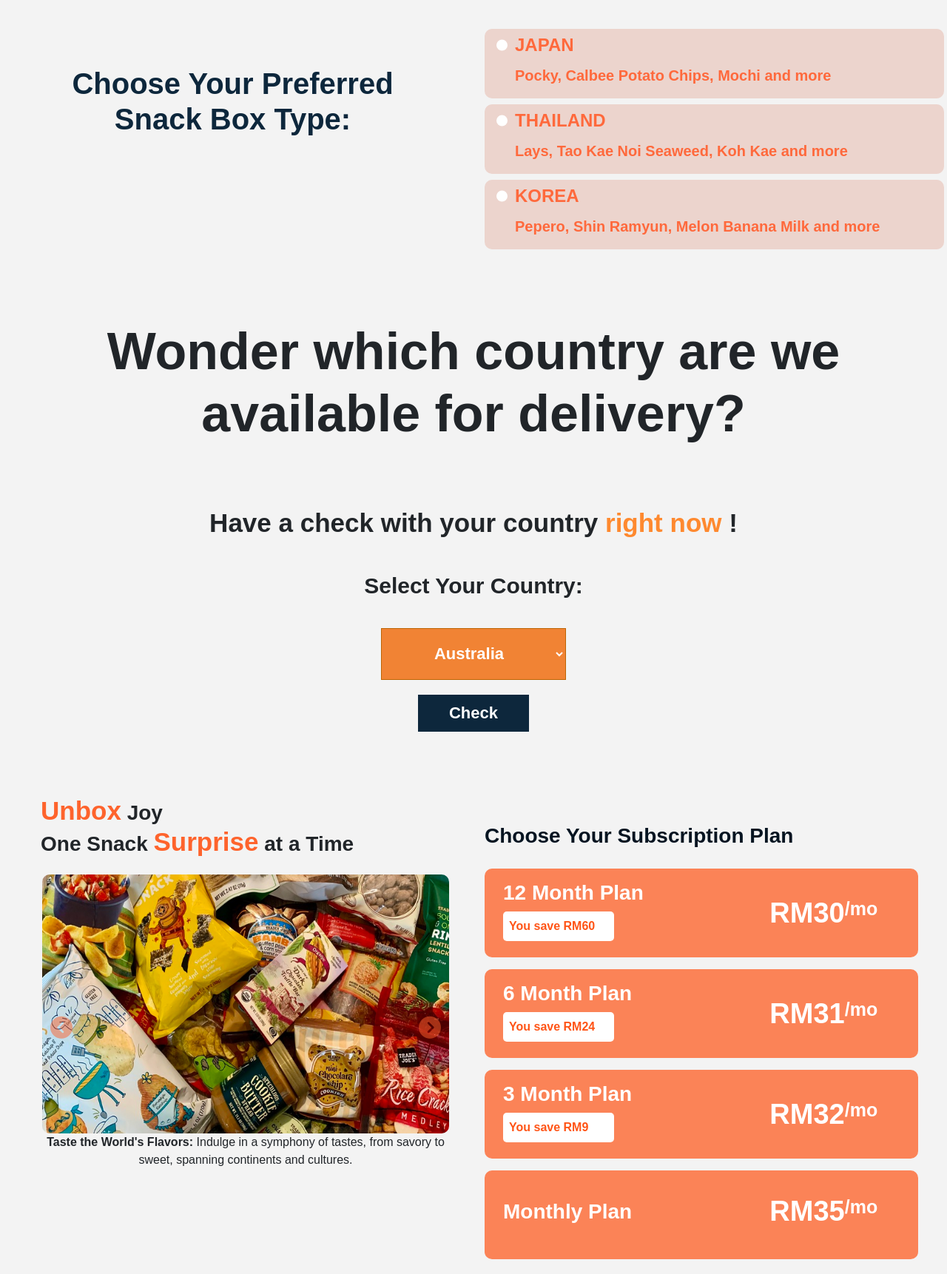
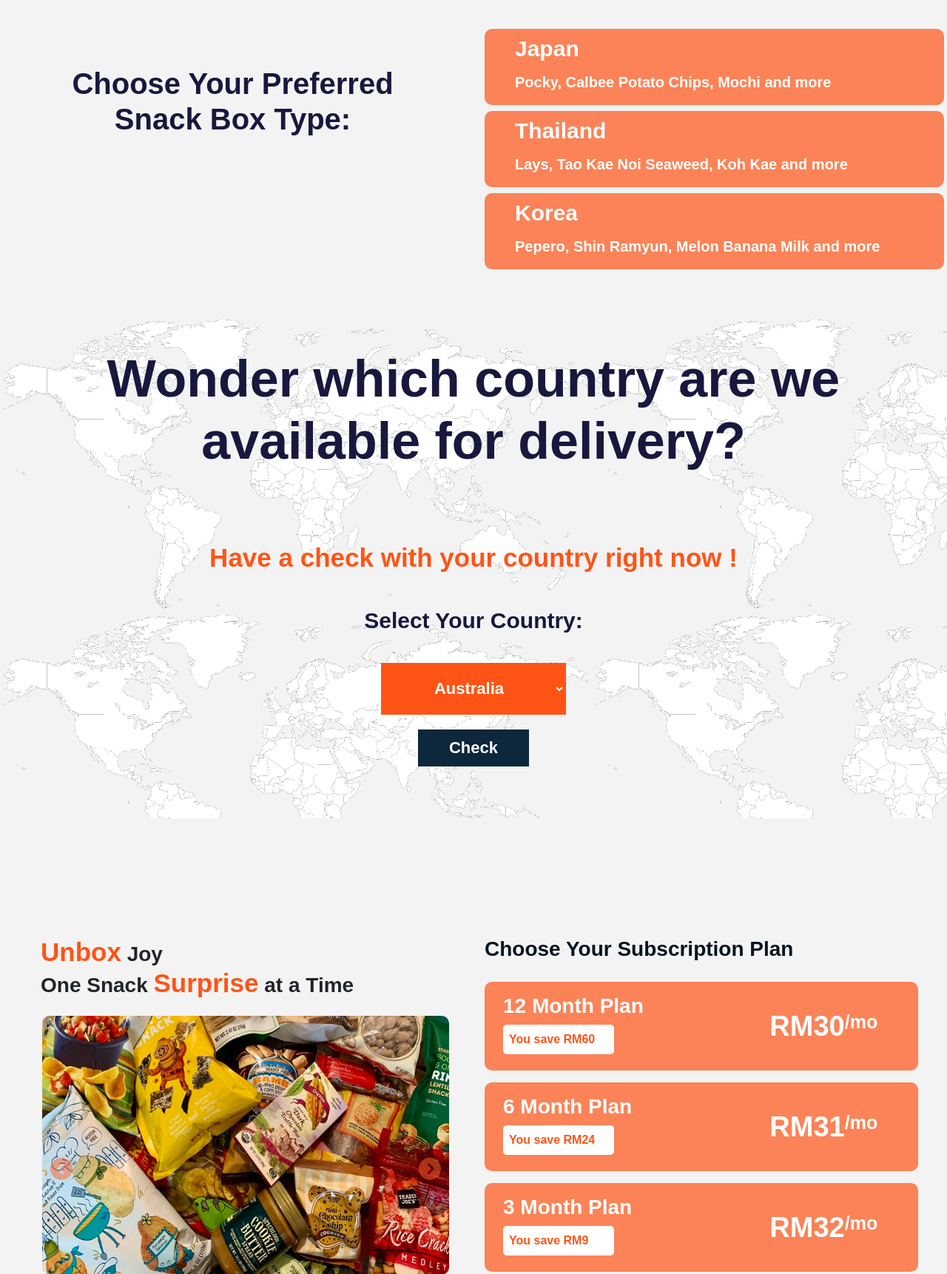
Before and after one commit to junhubdotcom/webpro2024, a PHP site: page /subscription.html in a window 1280 px wide. Shown: the part 338-2060 px from the top of the page at 74% size. Run offline with PHP 8.4, Linux system fonts and the light colour scheme; some libraries are stand-ins or nearby versions.

Commit message:
yj commit

```diff
--- a/css/subscription.css
+++ b/css/subscription.css
@@ -13,7 +13,7 @@ body {
 }
 
 .navbar {
-    background:#fe632c;
+    background: #18183e;
     position: fixed;
     top: 0;
     left: 0;
@@ -40,7 +40,7 @@ body {
 }
 
 .navbar-brand:hover {
-    color: black;
+    color: #18183e;
     transition: 0.3s;
 }
 
@@ -59,6 +59,9 @@ body {
     justify-content: flex-end;
 }
 
+.footer {
+    background: #18183e
+}
 
 
 
@@ -111,7 +114,7 @@ body {
 }
 
 .choose-country-box h1 {
-    color: #0d273c;
+    color: #18183e;
     font-size: 50Fpx;
     font-weight: 800;
     text-align: center;
@@ -119,47 +122,18 @@ body {
 }
 
 .sub-country-list {
-    max-width: 700px; /* Adjust the max-width to reduce the container size */
+    max-width: 650px; /* Adjust the max-width to reduce the container size */
     margin: 0 auto; /* Center the container */
     display: flex;
     align-items: center;
-    background-color: #ecd4cd;
+    background-color: rgba(255, 84, 22, 0.70);
     border-radius: 10px;
+    cursor: pointer;
+    transition: background-color 0.3s;
 }
 
-.sub-country-list input[type="radio"] {
-    display: none;
-}
-
-.sub-country-list input[type="radio"] + label {
-    position: relative;
-    padding-left: 25px;
-    cursor: pointer;
-    font-size: 1.5rem; /* Adjust the font size of the title */
-}
-
-.sub-country-list input[type="radio"] + label::before {
-    content: "";
-    position: absolute;
-    left: 0;
-    top: 50%;
-    transform: translateY(-50%);
-    width: 15px;
-    height: 15px;
-    border-radius: 50%;
-    background: #ffffff;
-}
-
-.sub-country-list input[type="radio"]:checked + label::after {
-    content: "";
-    position: absolute;
-    left: 2px;
-    top: 50%;
-    transform: translateY(-50%);
-    width: 10px;
-    height: 10px;
-    border-radius: 50%;
-    background: #ff693c;;
+.sub-country-list.selected {
+    background-color: rgb(255, 84, 22) ; /* Different color for selected state */
 }
 
 .sub-country-list .sub-country-content {
@@ -170,16 +144,21 @@ body {
 
 .sub-country-list label {
     font-size: 30px;
-    font-weight: 800;
+    font-weight: 600;
     text-align: center;
-    color: #ff693c;
+    padding-left: 25px;
+    color: #ffffff;
 }
 
 .sub-country-list p {
     font-size: 20px;
     font-weight: 600;
     padding-left: 25px;
-    color: #ff693c;
+    color: #ffffff;
+}
+
+.country-availability-list {
+    background-image: url('images/world-map-2.png');
 }
 
 .country-availability-list h1 {
@@ -187,7 +166,8 @@ body {
     font-weight: 900;
     margin-top: 50px;
     text-align: center;
-    padding: 30px 100px;
+    padding: 40px 100px;
+    color: #18183e;
 }
 
 .country-availability-list p {
@@ -198,10 +178,12 @@ body {
     display: block;
     margin-bottom: 10px;
     line-height: 1.5;
+    color: rgb(255, 84, 22);
 }
 
 .country-availability-list label {
     font-size: 25px;
+    color: #18183e;
 }
 
 .country-availability-list form {
@@ -212,7 +194,7 @@ body {
 }
 
 .country-availability-list span {
-    color: #fe892f;
+    color: rgb(255, 84, 22);
     font-weight: 800;
 }
 
@@ -227,8 +209,8 @@ body {
 }
 
 .country-availability-list select{
-    border: 1px solid #be6403;
-    background: #f18334;
+    border: 1px solid rgb(255, 84, 22);
+    background-color: rgb(255, 84, 22);
     border-radius: 4;
     height: 70px;
     width: 250px;
@@ -258,6 +240,7 @@ body {
     padding: 20px;
     text-align: center;
     margin-top: 20px;
+    color: #0d273c;
 }
 
 .carousel-item img {
@@ -295,7 +278,7 @@ body {
     font-size: 28px;
     /* padding-right: 150px; */
     padding-bottom: 20px;
-    padding-top: 38px;
+    padding-top: 150px;
     font-weight: 800;
     color:#051421 ;
 }
@@ -304,11 +287,12 @@ body {
     font-weight: 900;
     font-size: 28px;
     padding-bottom: 15px;
+    padding-top: 150px;
 }
 
 .subscribeSlogan span{
     font-size: 35px;
-    color: #fe632c;
+    color: rgb(255, 84, 22);
 }
 
 
--- a/subscription.html
+++ b/subscription.html
@@ -69,32 +69,26 @@
                 </div>
                 <!-- Column for the Yearly Adventure -->
                 <div class="col-md-6 col-xs-6">
-                    <div class="sub-country-list container-fluid  pt-1 mb-2">
-                        <div class="row ">
+                    <div class="sub-country-list container-fluid pt-1 mb-2" onclick="selectCountry(this, 'korea')">
+                        <div class="row">
                             <div class="col-md-12 col-xs-12 text-center text-md-left pl-3">
-                                <input type="radio" id="country-1" name="choose-country" value="country-1"
-                                    class="mr-2" onclick="scrollToAvailability('korea')">
-                                <label class="sub-country-title" for="country-1">JAPAN</label>
+                                <label class="sub-country-title">Japan</label>
                                 <p class="sub-country-caption">Pocky, Calbee Potato Chips, Mochi and more</p>
                             </div>
                         </div>
                     </div>
-                    <div class="sub-country-list container-fluid  pt-1 mb-2">
-                        <div class="row ">
+                    <div class="sub-country-list container-fluid pt-1 mb-2" onclick="selectCountry(this, 'japan')">
+                        <div class="row">
                             <div class="col-md-12 col-xs-12 text-center text-md-left pl-3">
-                                <input type="radio" id="country-2" name="choose-country" value="country-2"
-                                    class="mr-2" onclick="scrollToAvailability('japan')">
-                                <label class="sub-country-title" for="country-2">THAILAND</label>
+                                <label class="sub-country-title">Thailand</label>
                                 <p class="sub-country-caption">Lays, Tao Kae Noi Seaweed, Koh Kae and more</p>
                             </div>
                         </div>
                     </div>
-                    <div class="sub-country-list container-fluid  pt-1 mb-2">
-                        <div class="row ">
+                    <div class="sub-country-list container-fluid pt-1 mb-2" onclick="selectCountry(this, 'thailand')">
+                        <div class="row">
                             <div class="col-md-12 col-xs-12 text-center text-md-left pl-3">
-                                <input type="radio" id="country-3" name="choose-country" value="country-3"
-                                    class="mr-2" onclick="scrollToAvailability('thailand')">
-                                <label class="sub-country-title" for="country-3">KOREA</label>
+                                <label class="sub-country-title">Korea</label>
                                 <p class="sub-country-caption">Pepero, Shin Ramyun, Melon Banana Milk and more</p>
                             </div>
                         </div>
@@ -129,9 +123,8 @@
             </select>
             <button type="button" onclick="checkAvailability()">Check</button>
         </form>
+        <p id="availabilityMessage"></p>
     </div>
-
-    <p id="availabilityMessage"></p>
 
 
     <div class="row mx-4">
@@ -340,7 +333,7 @@
     </div>
 
         <!--Footer-->
-        <footer class = "bg-dark text-white pt-5 pb-4">
+        <footer class = "footer text-white pt-5 pb-4">
 
             <div class = "container text-center text-md-left">
 
```
Also changed, not shown: subscription.js (+34 -16 lines).
